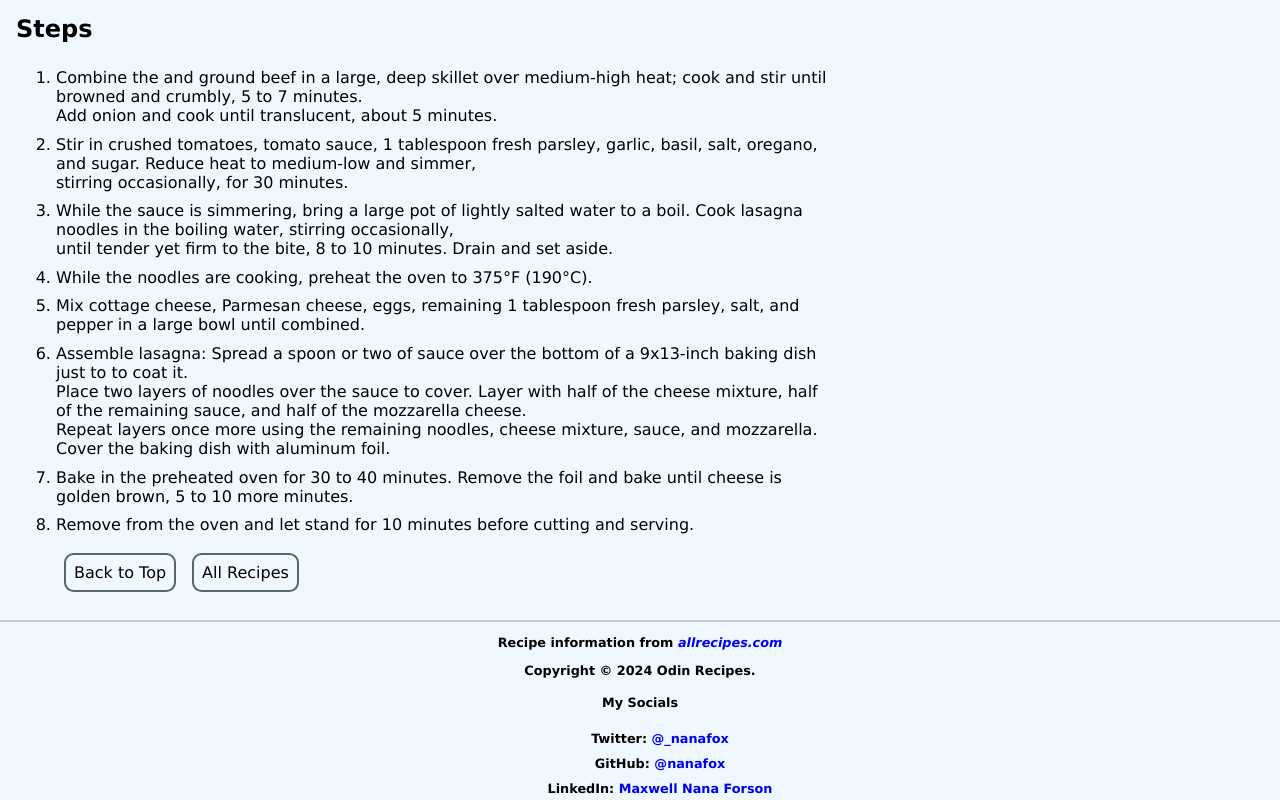
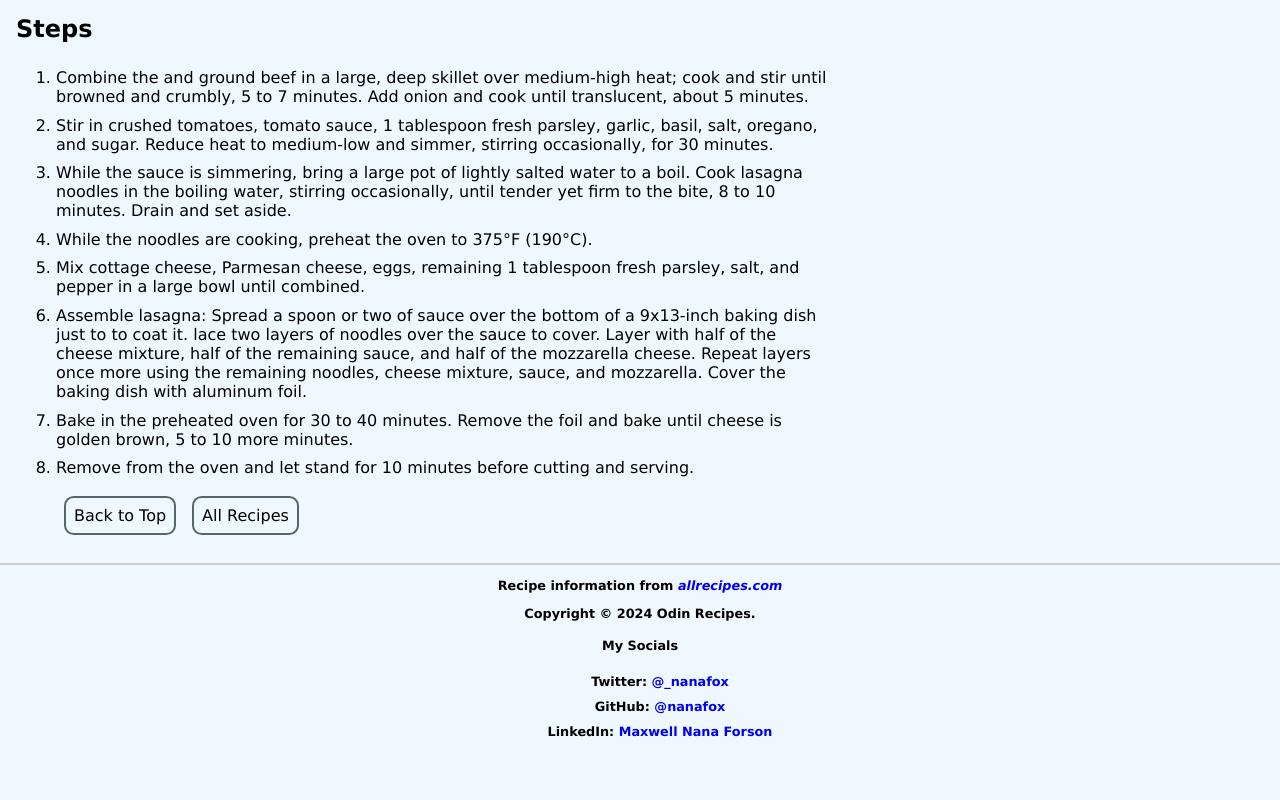
Before and after one commit to nanafox/odin-recipes, a plain HTML site: page recipes/homemade-lasagna.html in a window 1280 px wide. Shown: the part 894-1694 px from the top of the page. After the commit the page ends 1637 px from the top, so only its background shows below. Drawn offline with Linux system fonts and the light colour scheme.

Commit message:
Updated document layout after changing width

```diff
--- a/recipes/homemade-lasagna.html
+++ b/recipes/homemade-lasagna.html
@@ -58,16 +58,16 @@
             <ol>
                 <li>
                     Combine the and ground beef in a large, deep skillet over medium-high heat; cook and stir until
-                    browned and crumbly, 5 to 7 minutes.<br> Add onion and cook until translucent, about 5 minutes.
+                    browned and crumbly, 5 to 7 minutes. Add onion and cook until translucent, about 5 minutes.
                 </li>
                 <li>
                     Stir in crushed tomatoes, tomato sauce, 1 tablespoon fresh parsley, garlic, basil, salt,
-                    oregano, and sugar. Reduce heat to medium-low and simmer, <br>stirring occasionally, for 30
+                    oregano, and sugar. Reduce heat to medium-low and simmer, stirring occasionally, for 30
                     minutes.
                 </li>
                 <li>
                     While the sauce is simmering, bring a large pot of lightly salted water to a boil. Cook lasagna
-                    noodles in the boiling water, stirring occasionally, <br>until tender yet firm to the bite, 8 to
+                    noodles in the boiling water, stirring occasionally, until tender yet firm to the bite, 8 to
                     10
                     minutes. Drain and set aside.
                 </li>
@@ -78,8 +78,8 @@
                 </li>
                 <li>
                     Assemble lasagna: Spread a spoon or two of sauce over the bottom of a 9x13-inch baking dish just
-                    to to coat it. <br>Place two layers of noodles over the sauce to cover. Layer with half of the
-                    cheese mixture, half of the remaining sauce, and half of the mozzarella cheese. <br>Repeat
+                    to to coat it. lace two layers of noodles over the sauce to cover. Layer with half of the
+                    cheese mixture, half of the remaining sauce, and half of the mozzarella cheese. Repeat
                     layers
                     once more using the remaining noodles, cheese mixture, sauce, and mozzarella. Cover the baking
                     dish with aluminum foil.
@@ -119,9 +119,7 @@
                 <li>GitHub: <a href="https://github.com/nanafox" target="_blank" rel="noopener noreferrer">@nanafox</a>
                 </li>
                 <li>LinkedIn: <a href="https://linkedin.com/in/maxwellnanaforson" target="_blank"
-                        rel="noopener noreferrer">Maxwell
-                        Nana
-                        Forson</a></li>
+                        rel="noopener noreferrer">Maxwell Nana Forson</a></li>
             </ul>
         </div>
     </footer>
```
